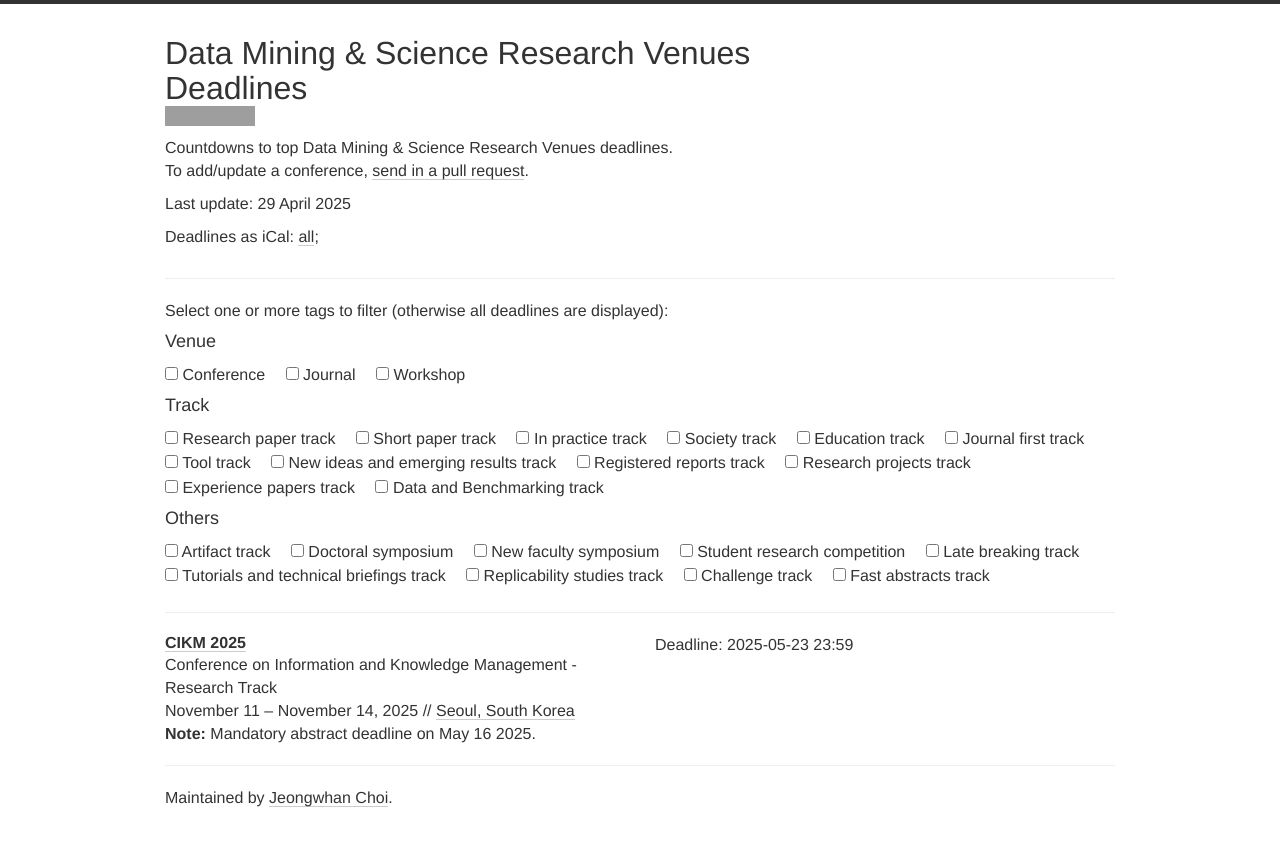
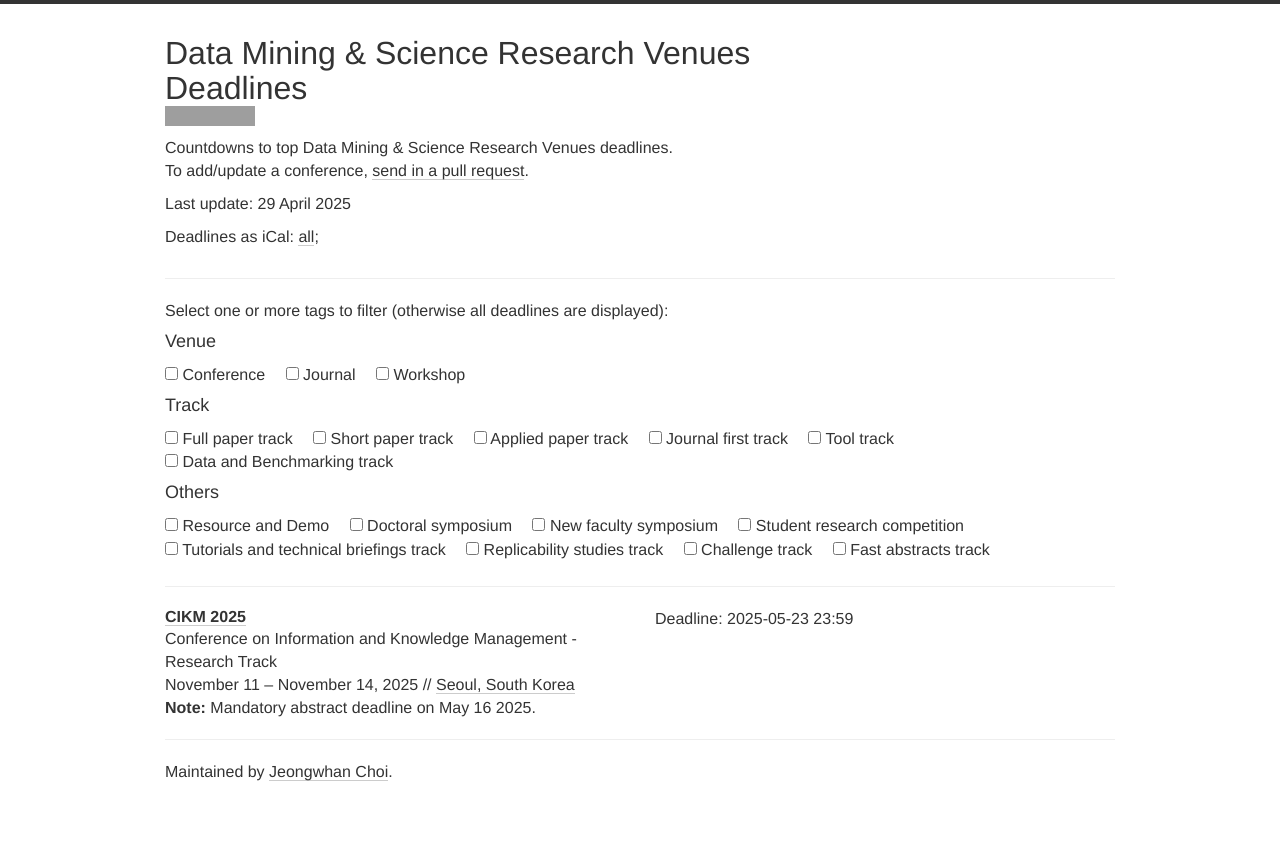
Before and after one commit to dm-deadlines/dm-deadlines.github.io, a Jekyll site: the page built from index.html, in a window 1280 px wide. Shown: the top 846 px of the page. Built offline with Jekyll 4.4.1, drawn with Linux system fonts in a browser that asks for light colours; nearby versions of some CDN libraries; grey boxes are pictures that could not be loaded.

Commit message:
Update track types

```diff
--- a/_data/types.yml
+++ b/_data/types.yml
@@ -11,20 +11,14 @@
   type: venue
 
 #Track types
-- name: Research paper track
-  tag: RPT
+- name: Full paper track
+  tag: FPT
   type: track
 - name: Short paper track
   tag: SPT
   type: track
-- name: In practice track
-  tag: IPT
-  type: track
-- name: Society track
-  tag: SOT
-  type: track
-- name: Education track
-  tag: EDT
+- name: Applied paper track
+  tag: APT
   type: track
 - name: Journal first track
   tag: JFT
@@ -32,26 +26,14 @@
 - name: Tool track
   tag: TOT
   type: track
-- name: New ideas and emerging results track
-  tag: NIER
-  type: track
-- name: Registered reports track
-  tag: RRT
-  type: track
-- name: Research projects track
-  tag: RPT
-  type: track
-- name: Experience papers track
-  tag: EXPT
-  type: track
 - name: Data and Benchmarking track
   tag: DB
   type: track
 
 # Others
 
-- name: Artifact track
-  tag: ART
+- name: Resource and Demo
+  tag: RD
   type: others
 - name: Doctoral symposium
   tag: DOS
@@ -61,9 +43,6 @@
   type: others
 - name: Student research competition
   tag: SRC
-  type: others
-- name: Late breaking track
-  tag: LBT
   type: others
 - name: Tutorials and technical briefings track
   tag: TTBT
```
